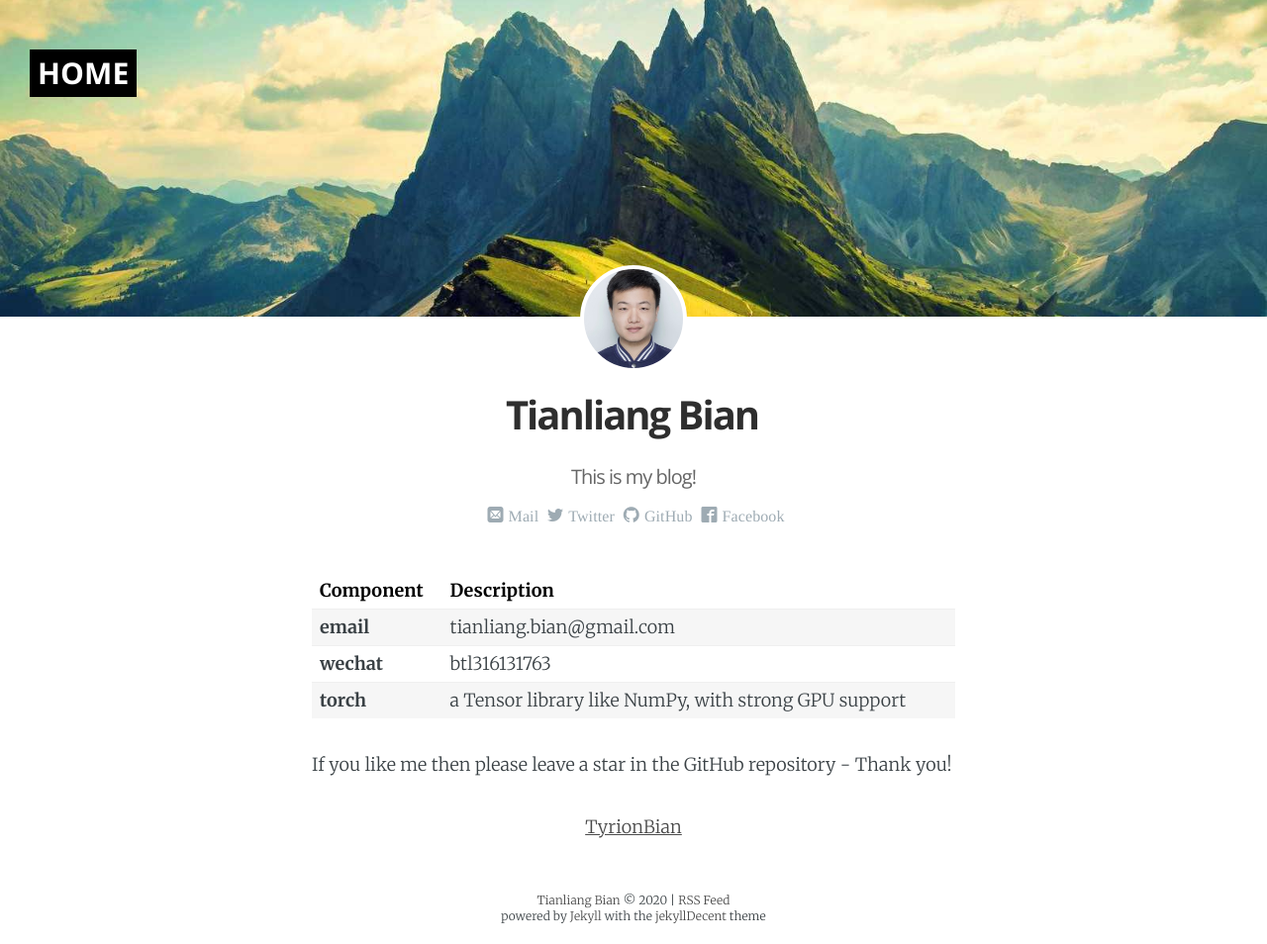
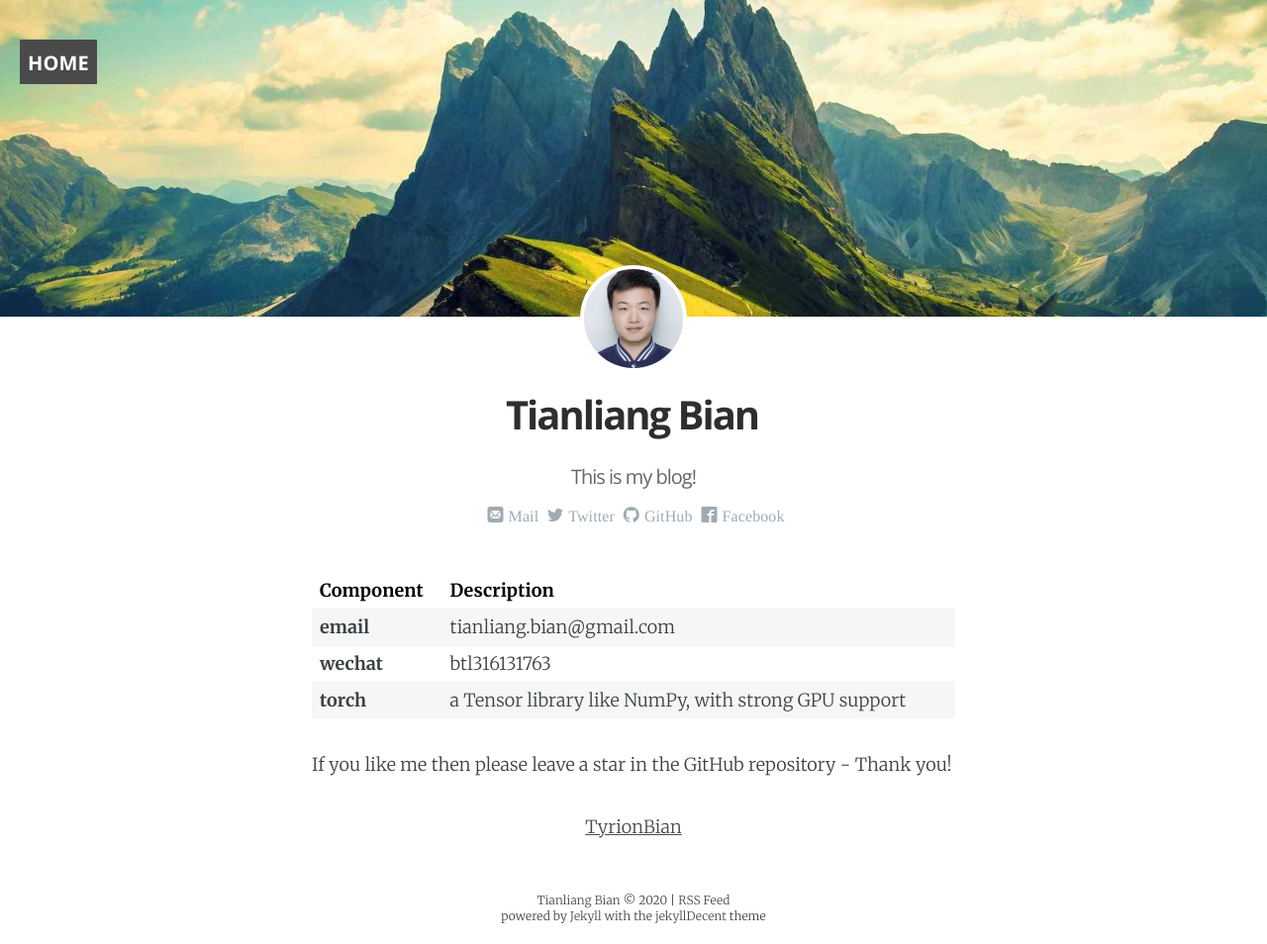
Before and after one commit to TyrionBian/tyrionbian.github.io, a Jekyll site: the page built from _pages/about.md, in a window 1280 px wide. Shown: the whole page at 99% size. Built offline with Jekyll 4.4.1, drawn with Linux system fonts in a browser that asks for light colours; some web fonts are replaced.

Commit message:
Update about-page.scss

```diff
--- a/_sass/about-page.scss
+++ b/_sass/about-page.scss
@@ -1,11 +1,11 @@
 
 .logo-readium {
     position: absolute;
-    left: 30px;
-    top: 50px;
-    width: 108px;
-    height: 48px;
-    background-color: #000;
+    left: 20px;
+    top: 40px;
+    width: 78px;
+    height: 45px;
+    background-color: #4A4A4A;
     overflow: hidden;
     z-index: 99;
 
@@ -17,7 +17,7 @@
         width: 32px;
         height: 32px;
         font-family: 'Open Sans', 'Hiragino Sans GB', 'Microsoft YaHei', 'WenQuanYi Micro Hei', sans-serif;
-        font-size: 30px;
+        font-size: 20px;
         font-weight: 600;
         text-decoration: none;
         color: #fff;
```
